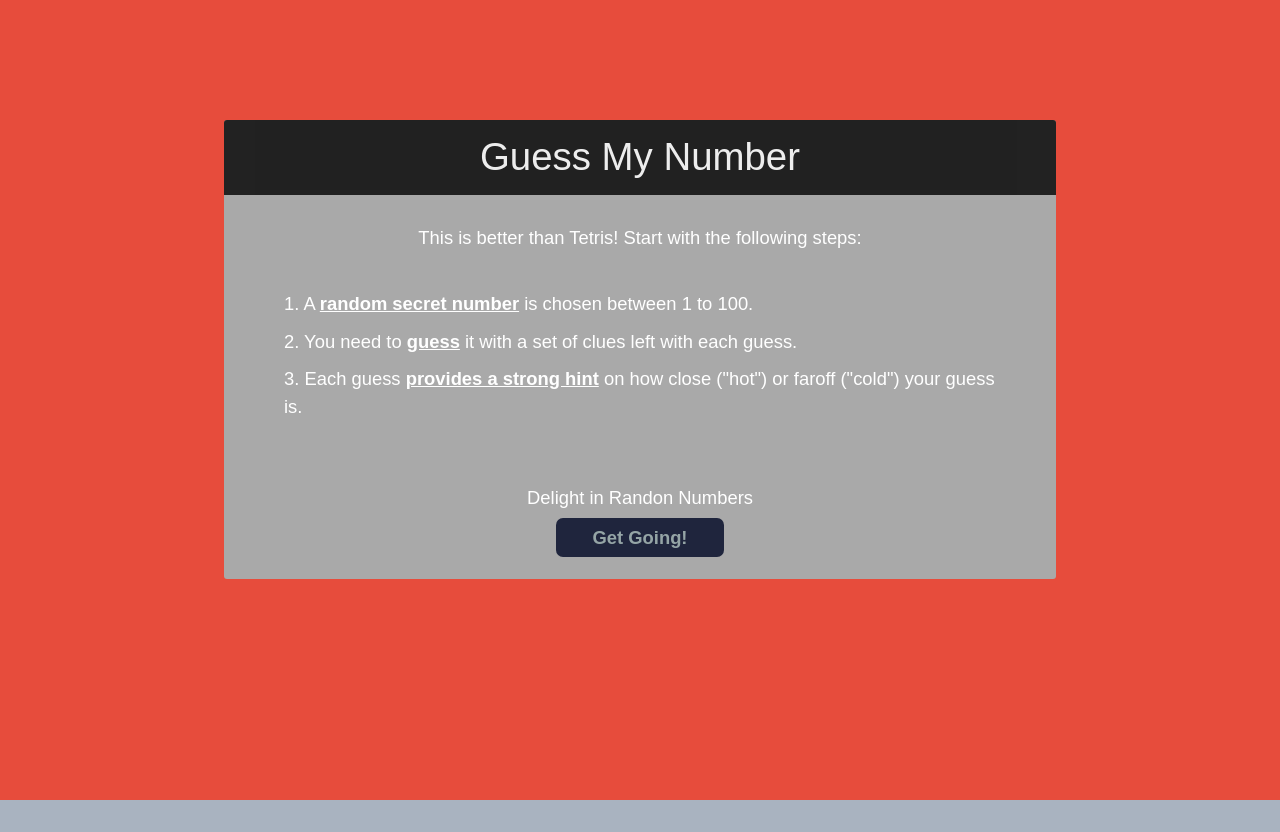
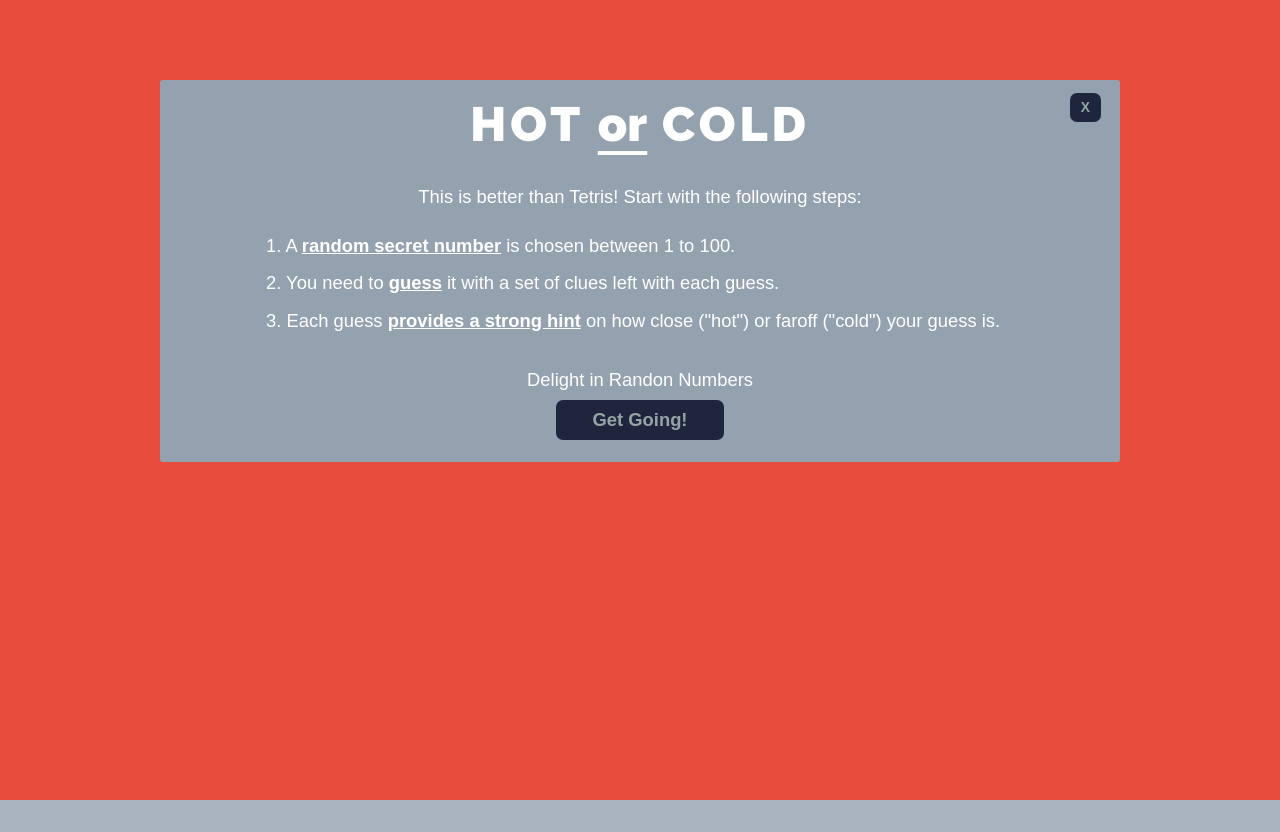
Before and after one commit to curvgrl5000/hot_cold, a React app: page / in a window 1280 px wide. Both pictures are taken after a click on the button "FAQS". Built offline with nearby package versions, Linux system fonts and the light colour scheme; a web font is replaced by a local one.

Commit message:
updates on game interface

```diff
--- a/src/components/game-interface.js
+++ b/src/components/game-interface.js
@@ -15,9 +15,8 @@ export default class GameInterface extends React.Component{
 			counter: 0, 		         // Keeps track of how many guesses
 			guesses:[],  // this is the array of guesses
 			isToggled: true,
-			resetApp: "+Reset",
-			//correctAnswer: Math.floor(Math.random()* 100) + 1
-			correctAnswer: 23
+			resetApp: "+New Game",
+			correctAnswer: Math.floor(Math.random()* 100) + 1
 		};
 	}
 
@@ -37,28 +36,31 @@ export default class GameInterface extends React.Component{
       }));
 
 			guess = parseInt(guess, 10);
+			if (isNaN(guess)){
+	  		this.setState({
+	  			hints: "Input a Number to Play!"
+	  		});
+	  		return;
+	  	}
 
-			function between(x, min, max) {
-	  		return x >= min && x <= max;
-			}
-
-			//const checker = Math.abs(guess - this.state.correctAnswer);
+			const checker = Math.abs(guess - this.state.correctAnswer);
 
 	  	let hints;
-		  if (between(guess, 1, 13)) {
-		    hints = "You're living in an Eskimo";
+
+		  if (checker >= 50) {
+		    hints = "You're living in an Eskimo!";
 		  }
-		  if (between(guess, 14, 20)) {
-		    hints = "You're getting warmer!";
+		  else if (checker >= 30) {
+		    hints = "You're still cold!";
 		  }
-		  if (between(guess, 21, 35)) {
-		    hints = "You're scorching hot!";
+		  else if (checker >= 10) {
+		    hints = "You're getting warm";
 		  }
-		  if (between(guess, 36, 100)) {
-		    hints = "Back to the ice-age!";
+		  else if (checker >= 1) {
+		    hints = "You're pretty hot!";
 		  }
-		  else if (guess === this.state.correctAnswer){
-		  	hints = "Success!"
+		  else if (guess === this.state.correctAnswer) {
+		  	hints = 'Success!! \nStart A New Game!';
 		  }
 		  this.setState({
 		  	hints
--- a/src/components/modal-window.js
+++ b/src/components/modal-window.js
@@ -10,9 +10,12 @@ export default class ModalWindow extends React.Component {
 
     render() {
         return (
-            <div className="overlay" id="modal">
+            <div className="overlay scale-up-center" id="modal">
                 <div className="content">
-                    <h3>Guess My Number</h3>
+                    <h1>HOT <span>or</span> COLD</h1>
+                    <div className="fixed">
+                        <a className="close" href="#" onClick={e => this.onClose(e)}>X</a>
+                    </div>
                     <div>
                         <p>This is better than Tetris! Start with the following steps: </p>
                         <ul>
--- a/src/index.css
+++ b/src/index.css
@@ -75,8 +75,9 @@ h1 {
     margin: 0px;
     -webkit-margin-before: 0em;
     -webkit-margin-after: 0em;
-    letter-spacing: .35rem;
+    letter-spacing: .25rem;
     font-size: 1.25rem;
+    white-space: pre-wrap;
 }
 
 .counting {
@@ -92,10 +93,10 @@ h1 {
 
 input#num {
     border: none;
-    padding: .25em 1em;
+    padding: .25em .65em;
     margin-right: .5rem;
     font-family: 'Jaldi', sans-serif;
-    width: 50%;
+    width: 55%;
     background-color: #fff;
     color: black;
     text-transform: uppercase;
@@ -226,7 +227,7 @@ li {
 
 .overlay {
     width: 100%;
-    height: 100%;
+    height: 100vh;
     color: #fff;
     background: #e74c3c;
     position: absolute;
@@ -238,14 +239,16 @@ li {
 
 .content {
     color: #fff;
-    background: #a9a9a9;
+    background: #94a2b0;
     position: relative;
     height: auto;
-    width: 65%;
+    width: 75%;
     border-radius: 3px;
-    top: 15%;
-    margin: auto auto;
+    top: 10%;
+    margin: 0 auto;
     border: none;
+    text-align: center;
+    padding: 1em 0em;
 }
 
 .content h3 {
@@ -260,7 +263,7 @@ li {
 }
 
 .content > div {
-    padding: 15px 40px 30px;
+    padding: 15px 10%;
     margin: 0;
     font-weight: 300;
     font-size: 1.15em;
@@ -268,14 +271,13 @@ li {
 }
 
 .content > div p {
-    margin: 0;
-    padding: 10px 10px;
-    line-height: 2em;
+    padding: 0px;
+    line-height: 1.25em;
 }
 
 .content > div ul {
-    margin-bottom: 15px;
-    padding: 0 0 30px 20px;
+    margin-bottom: 0px;
+    padding: 0 0 10px 10px;
     text-align: left;
 }
 
@@ -290,7 +292,7 @@ li {
     text-decoration: underline;
 }
 
-.content > div a {
+.content > div a, .content > div.fixed a {
     font-size: 1em;
     color: rgb(149, 165, 166);
     padding-top: 0.5em;
@@ -302,3 +304,14 @@ li {
     border-radius: 7px;
     text-decoration: none;
 }
+
+.content > div.fixed {
+    position: absolute;
+    top: 0%;
+    right: -8%;
+}
+
+.content > div.fixed a {
+    padding: 0.5em 0.78em;
+    font-size: .75em;
+}
```
